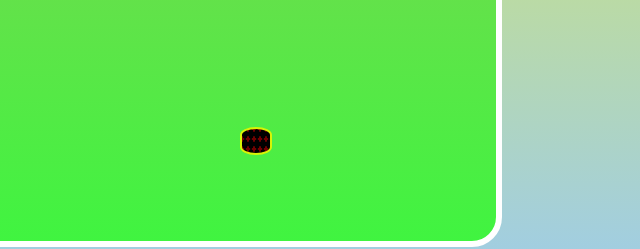
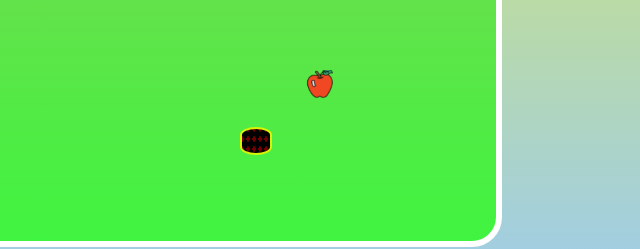
Before and after one commit to Frost2204/Snake-Game, a plain HTML site: page index.html in a window 1280 px wide. Shown: the part 316-565 px from the top of the page, 464-1104 px from the left. Drawn offline with Linux system fonts and the light colour scheme; the site is published under a folder, as on GitHub Pages, so addresses that start at the root find nothing; a web font is replaced by a local one.

Commit message:
Update styles.css

```diff
--- a/styles.css
+++ b/styles.css
@@ -75,7 +75,7 @@ body{
 
 .food{
 
-    background-image: url(/icons8-apple-48.png);
+    background-image: url(./icons8-apple-48.png);
     background-position: center center;
     min-height: 100%;
     background-size: cover;
```
